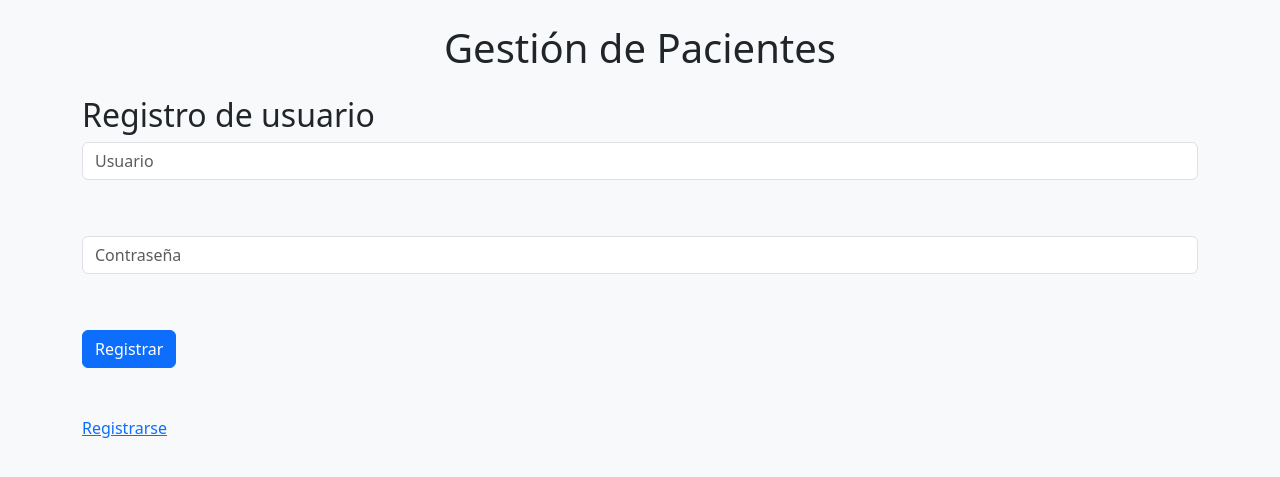
After one commit to Olimpiamachado/proyecto_final, a Flask app: page /registro in a window 1280 px wide. The commit adds this page. Shown: the top 477 px of the page. Run offline with Flask 3, Linux system fonts and the light colour scheme.

Commit message:
cambios martes 22(fallos en login y register)

```diff
--- a/app.py
+++ b/app.py
@@ -105,4 +105,66 @@ def eliminar_paciente(id):
     return redirect(url_for('index'))
 
 
+#Definición para hacer el login de un usuario
+@app.route('/login', methods=['GET', 'POST'])
+def login():
+    if request.method == 'POST':
+        #comprobamos que el usuario y la ontraseña son correctos ussando la función verificar_usuario de db.py
+        if db.verificar_usuario(request.form['usuario'], request.form['contraseña']):
+            #si son correctos, almacenamos el nombre de usuario en la sesión(iniciamos sesión)
+            session['usuario'] = request.form['usuario']
+            flash('Inicio de sesión exitoso.')
+            return redirect(url_for('index'))
+        else:
+            #si no son correctos, mostramos un mensaje de error
+            flash('Usuario o contraseña incorrectos.')
+
+    #Si la solicitud es GET, simplemente renderizamos el formulario de inicio de sesión
+    return render_template('login.html')
+
+
+
+#Ruta para manejar el registro de usuarios
+@app.route('/registro', methods=['GET', 'POST'])
+def registro():
+    if request.method == 'POST':
+        #Intentamos registrar el usuario usando la función registrar_usuario de db.py
+        exito = db.registrar_usuario(request.form['usuario'], request.form['contraseña'])
+        if exito:
+            flash('El usuario fue registrado. Ahora puedes iniciar sesión.', 'success')
+        #redirigimos a la página de inicio de sesión
+            return redirect(url_for('login'))
+        else:
+            #Error el usuario ya exixte
+            flash('Este usuario ya exixte.', 'danger')
+
+    #Si la solicitud es GET, simplemente renderizamos el formulario de registro
+    return render_template('register.html')
+
+
+
+#Ruta para cerrar sesión
+@app.route('/logout')
+def logout():
+    #Eliminamos el nombre de usuario de la sesión (cerramos sesión)
+    session.pop('usuario', None)
+    flash('Has cerrado sesión exitosamente.')
+    #Redirigimos a la página principal
+    return redirect(url_for('index'))
+
+
+#Def para que antes de cualqier requerimiento se ejecute "requerir_login"
+@app.before_request
+def requerir_login():
+    #Esta función se asegura de que los usuarios que intenten acceder a ciertas rutas estén autenticados
+    rutas_libres = ['login', 'registro', 'static'] # Rutas que no requieren autenticación
+
+    if request.endpoint not in rutas_libres and 'usuario' not in session:
+        # Si el usuario no está autenticado y la ruta no está en la lista de rutas libres, redirigir a login
+        flash('Debes iniciar sesión para acceder a esta página.')
+        return redirect(url_for('login'))
+
+
+
+
 app.run(host= '0.0.0.0', port=5000, debug=True)
--- /dev/null
+++ b/templates/register.html
@@ -0,0 +1,18 @@
+{% extends "base.html" %}
+
+{% block title %}Registro{% endblock %}
+
+{% block content %} <!-- Aquí se define el contenido específico de la página -->
+<h2>Registro de usuario</h2>
+
+<form method="post">
+    <input type="text" name="usuario" placeholder="Usuario" required class="form-control mb-2"><br><br>
+    <input type="password" name="contraseña" placeholder="Contraseña" required class="form-control mb-2"><br><br>
+
+    <button class="btn btn-primary">Registrar</button>
+</form><br><br>
+
+
+<a href="{{ url_for('registro') }}" >Registrarse</a>
+
+{% endblock %}
```
Also changed, not shown: templates/index.html (+30 -1 lines), templates/login.html (added, +17 -0 lines), data.db, db.py (line endings or trailing spaces).
